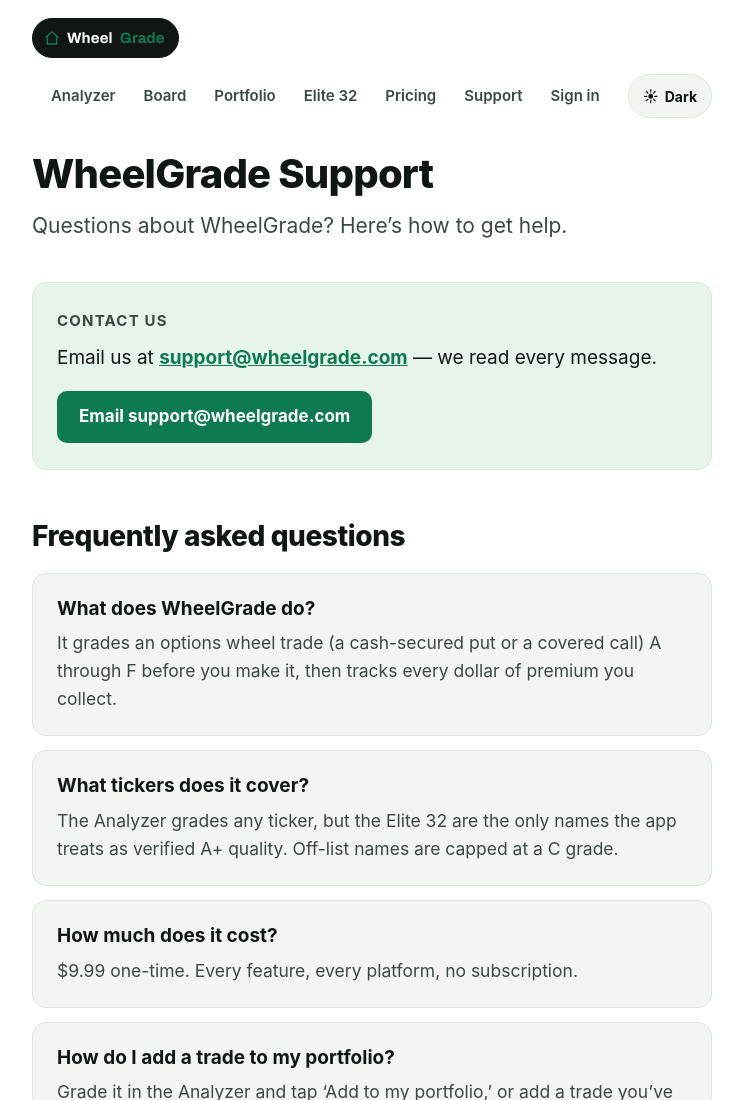
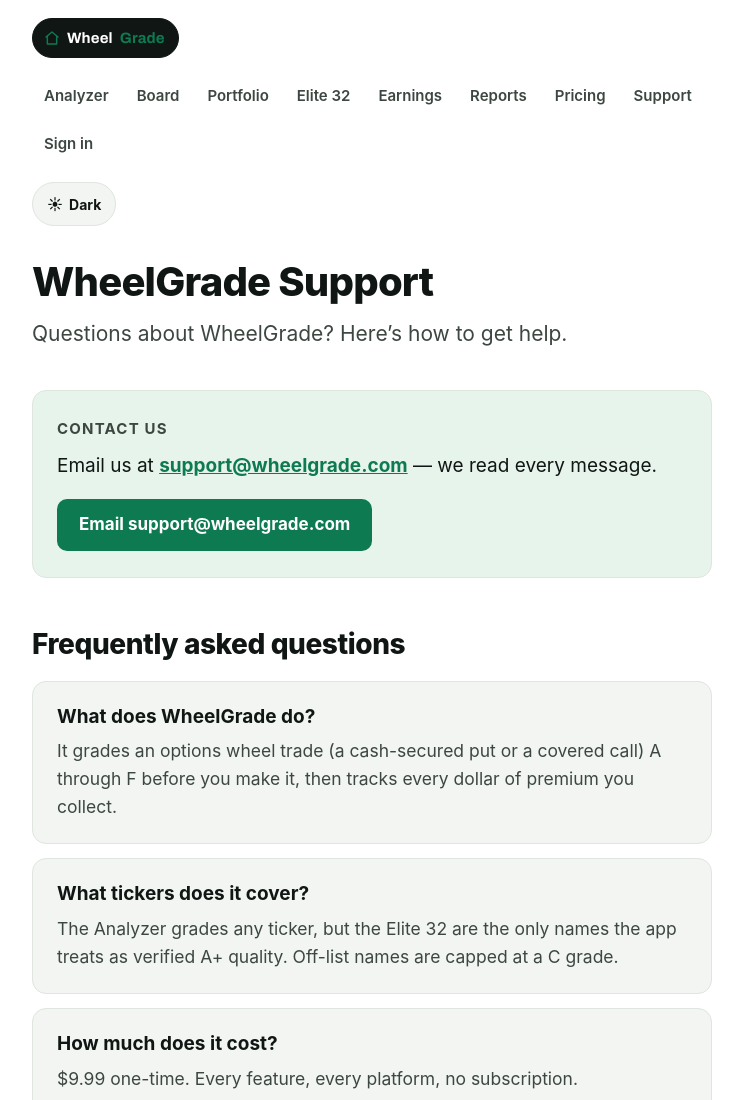
Before and after one commit to kainjon/wheelgrade-landing, a plain HTML site: page support.html in a window 1280 px wide. Shown: the top 1100 px of the page, without its empty margins (268-1011 px from the left). Drawn offline with Linux system fonts and the light colour scheme.

Commit message:
Add Earnings + Reports to site nav (all pages)

```diff
--- a/support.html
+++ b/support.html
@@ -243,6 +243,8 @@
           <a href="https://wheelgrade.com/app#board">Board</a>
           <a href="https://wheelgrade.com/app#portfolio">Portfolio</a>
           <a href="https://wheelgrade.com/app#elite">Elite 32</a>
+          <a href="https://wheelgrade.com/app#earnings">Earnings</a>
+          <a href="https://wheelgrade.com/app#reports">Reports</a>
           <a href="https://wheelgrade.com/#pricing">Pricing</a>
           <a href="https://wheelgrade.com/support.html">Support</a>
           <a href="https://wheelgrade.com/app#signin">Sign in</a>
```
Also changed, not shown: index.html (+2 -0 lines), privacy.html (+2 -0 lines).
